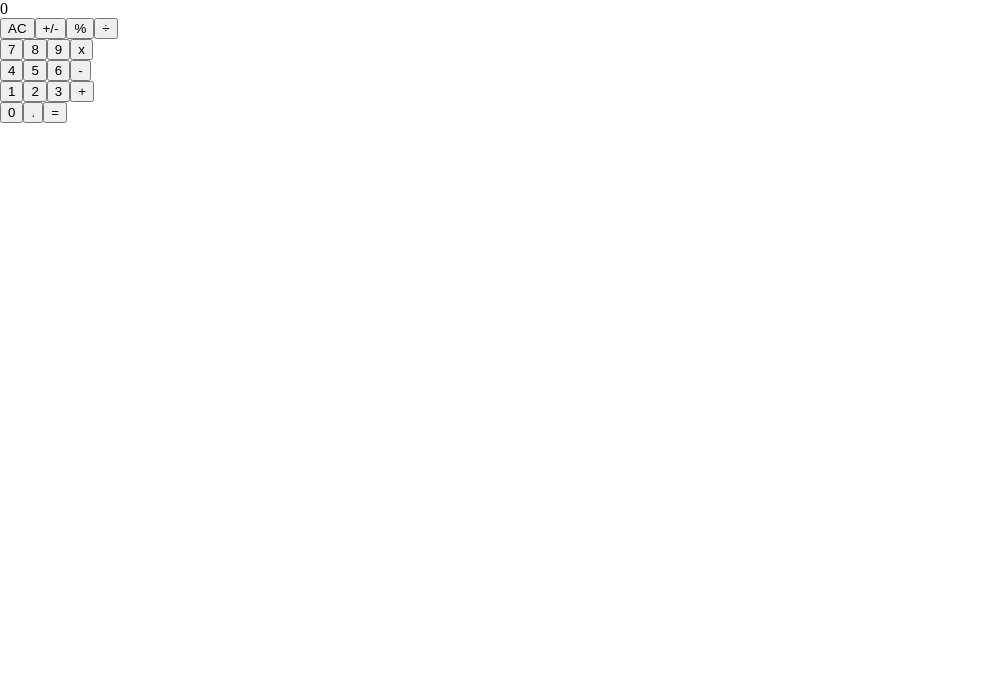
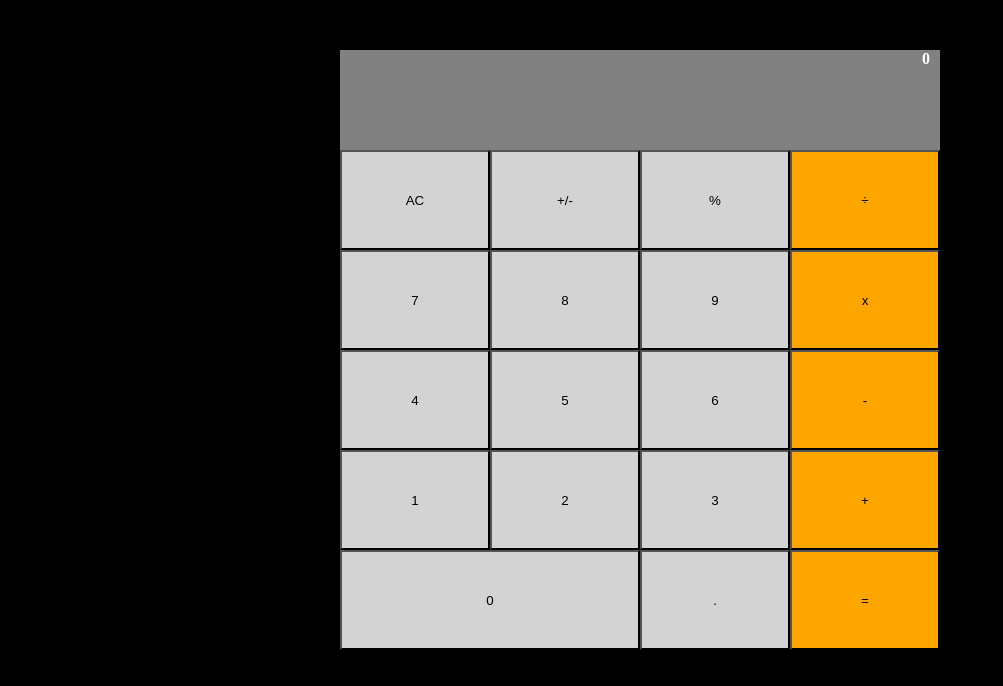
Before and after one commit to brugobi/Calculator-REACT, a React (Create React App) app: page / in a window 1280 px wide. Shown: the top 686 px of the page, without its empty margins (0-1003 px from the left). Built offline with nearby package versions, Linux system fonts and the light colour scheme.

Commit message:
add style to the calculator

```diff
--- a/src/App.css
+++ b/src/App.css
@@ -1,3 +1,43 @@
+* {
+  margin: 0;
+  padding: 0;
+}
+
 .App {
   text-align: center;
 }
+
+.display {
+  background-color: gray;
+  height: 100px;
+  color: white;
+  font-weight: bold;
+  padding: 0 10px;
+  text-align: right;
+}
+
+.btnPanel {
+  display: flex;
+  height: 100px;
+}
+
+.orange {
+  background-color: orange;
+}
+
+.gray {
+  background-color: lightgray;
+}
+
+.btn25 {
+  width: 25%;
+}
+
+.btnWider {
+  width: 50%;
+}
+
+.calculator {
+  width: 600px;
+  margin: 50px auto;
+}
--- a/src/components/App.js
+++ b/src/components/App.js
@@ -33,7 +33,7 @@ class App extends Component {
 
     return (
       <>
-        <div>
+        <div className="calculator">
           <Display result={display} />
           <ButtonPannel onClick={this.handleClick} />
         </div>
--- a/src/components/Button.js
+++ b/src/components/Button.js
@@ -2,13 +2,17 @@ import React from 'react';
 import '../index.css';
 import PropTypes from 'prop-types';
 
-const Button = ({ name, handleOnClick }) => (
-  <button type="button" onClick={() => handleOnClick(name)}>{ name }</button>
+const Button = ({
+  name, handleOnClick, color, wide,
+}) => (
+  <button className={`${color} ${wide}`} type="button" onClick={() => handleOnClick(name)}>{ name }</button>
 );
 
 Button.propTypes = {
   name: PropTypes.string.isRequired,
   handleOnClick: PropTypes.func.isRequired,
+  color: PropTypes.string.isRequired,
+  wide: PropTypes.bool.isRequired,
 };
 
 export default Button;
--- a/src/components/ButtonPanel.js
+++ b/src/components/ButtonPanel.js
@@ -10,34 +10,34 @@ const ButtonPanel = ({ onClick }) => {
 
   return (
     <>
-      <div>
-        <Button name="AC" handleOnClick={handleClick} />
-        <Button name="+/-" handleOnClick={handleClick} />
-        <Button name="%" handleOnClick={handleClick} />
-        <Button name="÷" handleOnClick={handleClick} />
+      <div className="btnPanel">
+        <Button name="AC" handleOnClick={handleClick} wide="btn25" color="gray" />
+        <Button name="+/-" handleOnClick={handleClick} wide="btn25" color="gray" />
+        <Button name="%" handleOnClick={handleClick} wide="btn25" color="gray" />
+        <Button name="÷" handleOnClick={handleClick} wide="btn25" color="orange" />
       </div>
-      <div>
-        <Button name="7" handleOnClick={handleClick} />
-        <Button name="8" handleOnClick={handleClick} />
-        <Button name="9" handleOnClick={handleClick} />
-        <Button name="x" handleOnClick={handleClick} />
+      <div className="btnPanel">
+        <Button name="7" handleOnClick={handleClick} wide="btn25" color="gray" />
+        <Button name="8" handleOnClick={handleClick} wide="btn25" color="gray" />
+        <Button name="9" handleOnClick={handleClick} wide="btn25" color="gray" />
+        <Button name="x" handleOnClick={handleClick} wide="btn25" color="orange" />
       </div>
-      <div>
-        <Button name="4" handleOnClick={handleClick} />
-        <Button name="5" handleOnClick={handleClick} />
-        <Button name="6" handleOnClick={handleClick} />
-        <Button name="-" handleOnClick={handleClick} />
+      <div className="btnPanel">
+        <Button name="4" handleOnClick={handleClick} wide="btn25" color="gray" />
+        <Button name="5" handleOnClick={handleClick} wide="btn25" color="gray" />
+        <Button name="6" handleOnClick={handleClick} wide="btn25" color="gray" />
+        <Button name="-" handleOnClick={handleClick} wide="btn25" color="orange" />
       </div>
-      <div>
-        <Button name="1" handleOnClick={handleClick} />
-        <Button name="2" handleOnClick={handleClick} />
-        <Button name="3" handleOnClick={handleClick} />
-        <Button name="+" handleOnClick={handleClick} />
+      <div className="btnPanel">
+        <Button name="1" handleOnClick={handleClick} wide="btn25" color="gray" />
+        <Button name="2" handleOnClick={handleClick} wide="btn25" color="gray" />
+        <Button name="3" handleOnClick={handleClick} wide="btn25" color="gray" />
+        <Button name="+" handleOnClick={handleClick} wide="btn25" color="orange" />
       </div>
-      <div>
-        <Button name="0" handleOnClick={handleClick} />
-        <Button name="." handleOnClick={handleClick} />
-        <Button name="=" handleOnClick={handleClick} />
+      <div className="btnPanel">
+        <Button name="0" handleOnClick={handleClick} wide="btnWider" color="gray" />
+        <Button name="." handleOnClick={handleClick} wide="btn25" color="gray" />
+        <Button name="=" handleOnClick={handleClick} wide="btn25" color="orange" />
       </div>
 
     </>
--- a/src/components/Display.js
+++ b/src/components/Display.js
@@ -3,7 +3,7 @@ import '../index.css';
 import PropTypes from 'prop-types';
 
 const Display = ({ result }) => (
-  <div>{result}</div>
+  <div className="display">{result}</div>
 );
 
 Display.propTypes = {
--- a/src/index.css
+++ b/src/index.css
@@ -1,3 +1,4 @@
 body {
   margin: 0;
+  background-color: black;
 }
```
Also changed, not shown: 1 other file (tests, documents, lock files or other folders).
